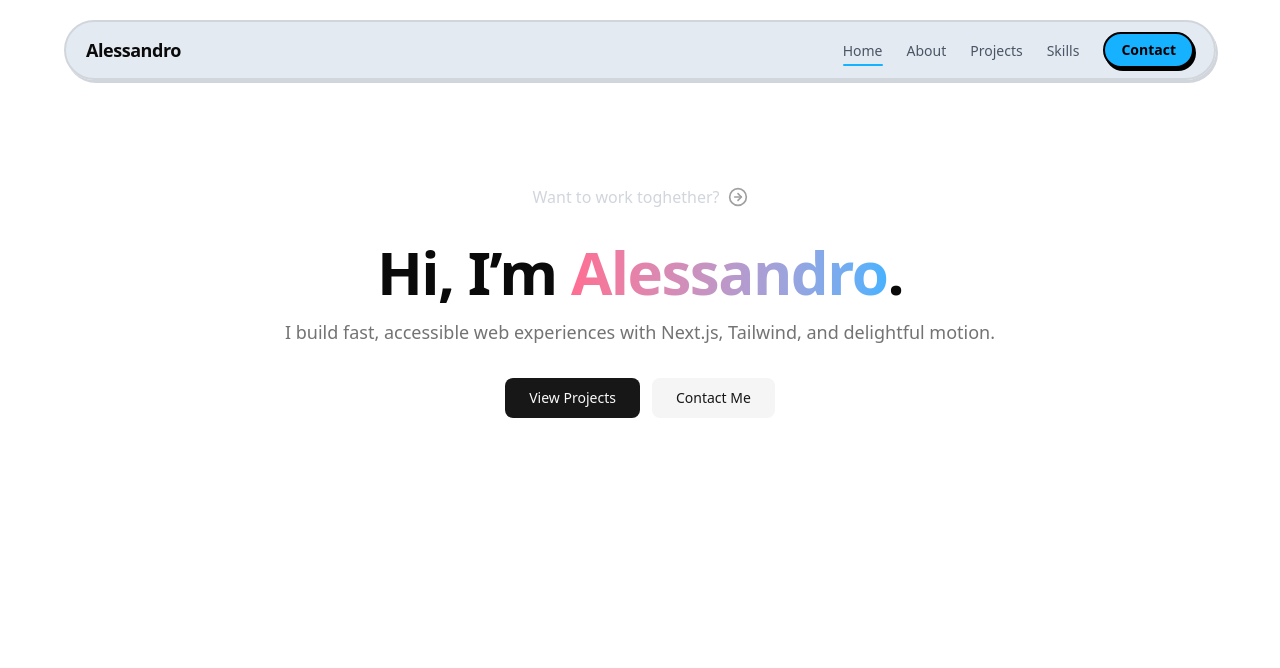
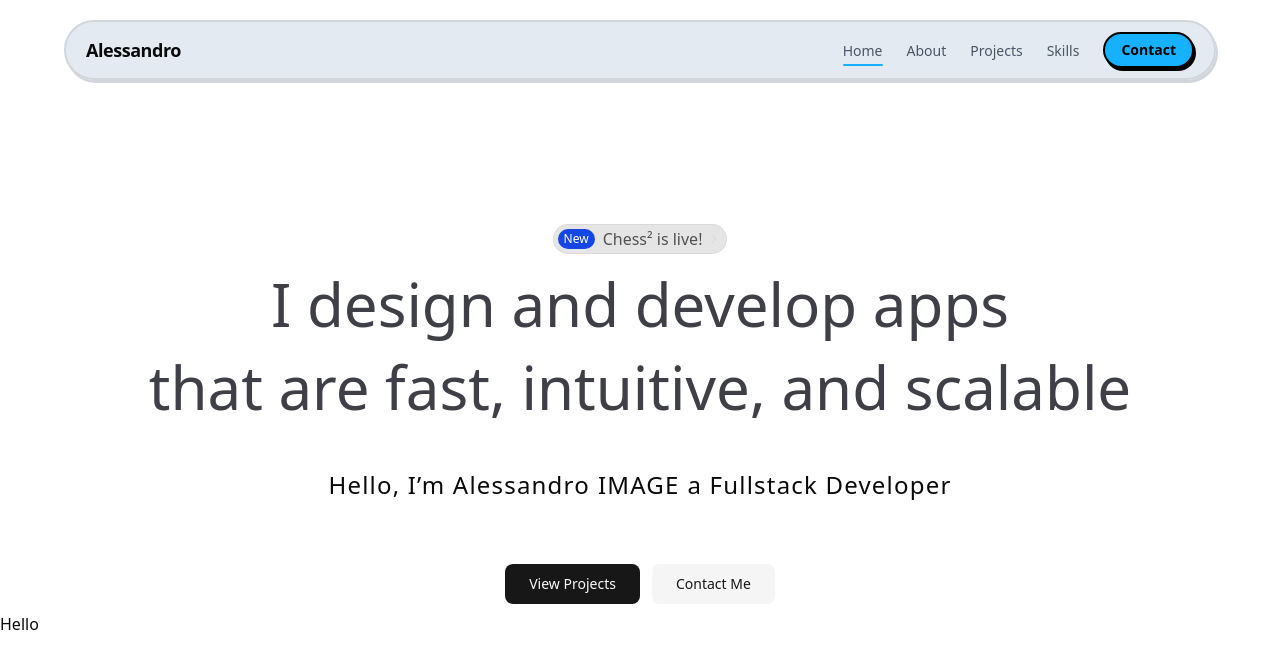
Before and after one commit to alessandro-arg/portfolio-2.0, a Next.js app: page / in a window 1280 px wide. Shown: the top 668 px of the page. Built offline with nearby package versions, Linux system fonts and the light colour scheme.

Commit message:
feat: working on the hero section

```diff
--- a/app/page.tsx
+++ b/app/page.tsx
@@ -1,10 +1,12 @@
 import Hero from "@/components/sections/Hero";
+import BentoGrid from "@/components/sections/BentoGrid";
 // import ProjectsGrid from "@/components/sections/ProjectsGrid";
 
 export default function HomePage() {
   return (
-    <main>
+    <main className="min-h-[100vh]">
       <Hero />
+      <BentoGrid />
       {/* <ProjectsGrid /> */}
     </main>
   );
--- /dev/null
+++ b/components/sections/BentoGrid.tsx
@@ -0,0 +1,3 @@
+export default function BentoGrid() {
+  return <div>Hello</div>;
+}
--- a/components/sections/Hero.tsx
+++ b/components/sections/Hero.tsx
@@ -5,7 +5,7 @@ import { Button } from "@/components/ui/button";
 import { useEffect, useRef } from "react";
 import { gsap } from "gsap";
 
-import { CircleArrowRight } from "lucide-react";
+import { ChevronRight } from "lucide-react";
 
 export default function Hero() {
   const ringRef = useRef<HTMLDivElement>(null);
@@ -20,42 +20,60 @@ export default function Hero() {
   }, []);
 
   return (
-    <section className="relative overflow-hidden px-6 py-24 md:px-10 h-[300vh]">
+    <section className="relative w-full overflow-hidden">
       <div
         ref={ringRef}
         className="pointer-events-none absolute inset-0 [mask-image:radial-gradient(600px_circle_at_50%_50%,#000_10%,transparent_60%)]"
       />
+
+      {/*Hero*/}
+      <div className="relative z-20 mx-auto mt-40 mb-2 flex max-w-full flex-col items-center justify-center px-3 md:mt-36 md:max-w-4xl lg:max-w-5xl">
+        {/*Small CTA Button*/}
         <motion.div
-        className="mx-auto mb-6 w-fit rounded-full flex items-center justify-center gap-2 py-2 px-4 bg-background-100 border-1 border-[#ffffff25] text-[#a0a0a0] text-base font-medium"
+          className="flex cursor-pointer items-center rounded-full border border-black/5 bg-black/10 text-sm backdrop-blur-xs lg:text-base dark:border-white/10 dark:bg-white/5 dark:hover:border-white/20"
           initial={{ y: 20, opacity: 0 }}
           animate={{ y: 0, opacity: 1 }}
           transition={{ delay: 0.5, type: "spring", stiffness: 50 }}
         >
-        <span className="text-gray-300">Want to work toghether?</span>
-        <CircleArrowRight size={20} />
+          <span className="mx-1 rounded-full bg-blue-700 px-1.5 text-xs leading-relaxed text-white">
+            New
+          </span>
+          <span className="relative text-[rgb(0,0,0,65%)] dark:text-[rgb(255,255,255,90%)] px-1 py-0.5 ">
+            Chess² is live!
+          </span>
+          <ChevronRight
+            size={24}
+            color="#d1d5dc"
+            strokeWidth={1.5}
+            absoluteStrokeWidth
+            className="mr-1 size-4 text-black transition-transform duration-300 ease-in-out group-hover:translate-x-0.5 hover:duration-300 dark:text-neutral-100/70"
+          />
         </motion.div>
-      <div className="mx-auto max-w-4xl text-center">
-        <motion.h1
-          className="text-4xl font-bold tracking-tight md:text-6xl"
+
+        {/* Text*/}
+        <motion.h2
+          className="animate-fadeInUp my-2 w-full py-px text-center text-4xl leading-snug! text-balance text-zinc-700 opacity-90 md:text-5xl lg:text-6xl dark:text-zinc-100"
           initial={{ y: 20, opacity: 0 }}
           animate={{ y: 0, opacity: 1 }}
           transition={{ type: "spring", stiffness: 60 }}
         >
-          Hi, I’m{" "}
-          <span className="bg-gradient-to-r from-[#ff6d92] to-[#45b2ff] bg-clip-text text-transparent">
-            Alessandro
-          </span>
-          .
-        </motion.h1>
-        <motion.p
-          className="mt-4 text-muted-foreground md:text-lg"
+          I design and develop apps <br />
+          that are fast, intuitive, and scalable
+        </motion.h2>
+        <motion.h1
+          className="animate-fadeInUp grad-white font-instrument-serif relative z-20 mt-4 mb-7 flex flex-col items-center justify-center text-center text-xl tracking-wider sm:flex-row md:text-xl lg:mt-7 lg:text-2xl"
           initial={{ y: 20, opacity: 0 }}
           animate={{ y: 0, opacity: 1 }}
-          transition={{ delay: 0.1, type: "spring", stiffness: 70 }}
+          transition={{ type: "spring", stiffness: 60 }}
         >
-          I build fast, accessible web experiences with Next.js, Tailwind, and
-          delightful motion.
-        </motion.p>
+          <span className="grad-white flex items-center justify-center">
+            Hello, I’m Alessandro
+            <div className="group relative z-300 mx-2"> IMAGE </div>
+          </span>
+          <span className="grad-white leading-relaxed">
+            a Fullstack Developer
+          </span>
+        </motion.h1>
         <motion.div
           className="mt-8 flex items-center justify-center gap-3"
           initial={{ opacity: 0 }}
--- a/package.json
+++ b/package.json
@@ -14,6 +14,7 @@
     "framer-motion": "^12.23.21",
     "gsap": "^3.13.0",
     "lucide-react": "^0.544.0",
+    "motion": "^12.23.22",
     "next": "15.5.4",
     "next-intl": "^4.3.9",
     "next-seo": "^6.8.0",
```
Also changed, not shown: 1 other file (tests, documents, lock files or other folders). Lines whose indentation alone changed are shown as unchanged.
